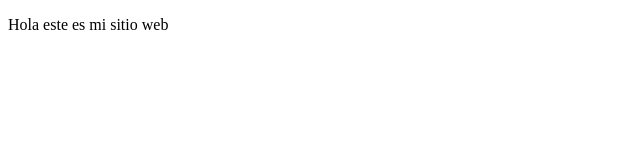
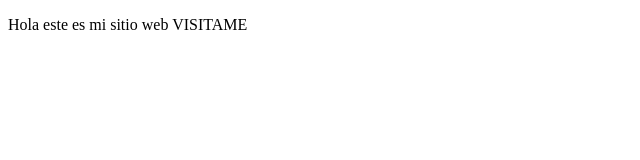
Before and after one commit to ingsandravillamizar/portafolio, a plain HTML site: page index.html in a window 1280 px wide. Shown: the whole page, without its empty margins (0-640 px from the left). Drawn offline with Linux system fonts and the light colour scheme.

Commit message:
Prueba de repositorio

```diff
--- a/index.html
+++ b/index.html
@@ -7,6 +7,6 @@
     <title>Portafolio Ing. Sandra Villamizar...</title>
 </head>
 <body>
-    <p>Hola este es mi sitio web</p>
+    <p>Hola este es mi sitio web VISITAME</p>
 </body>
 </html>
```
